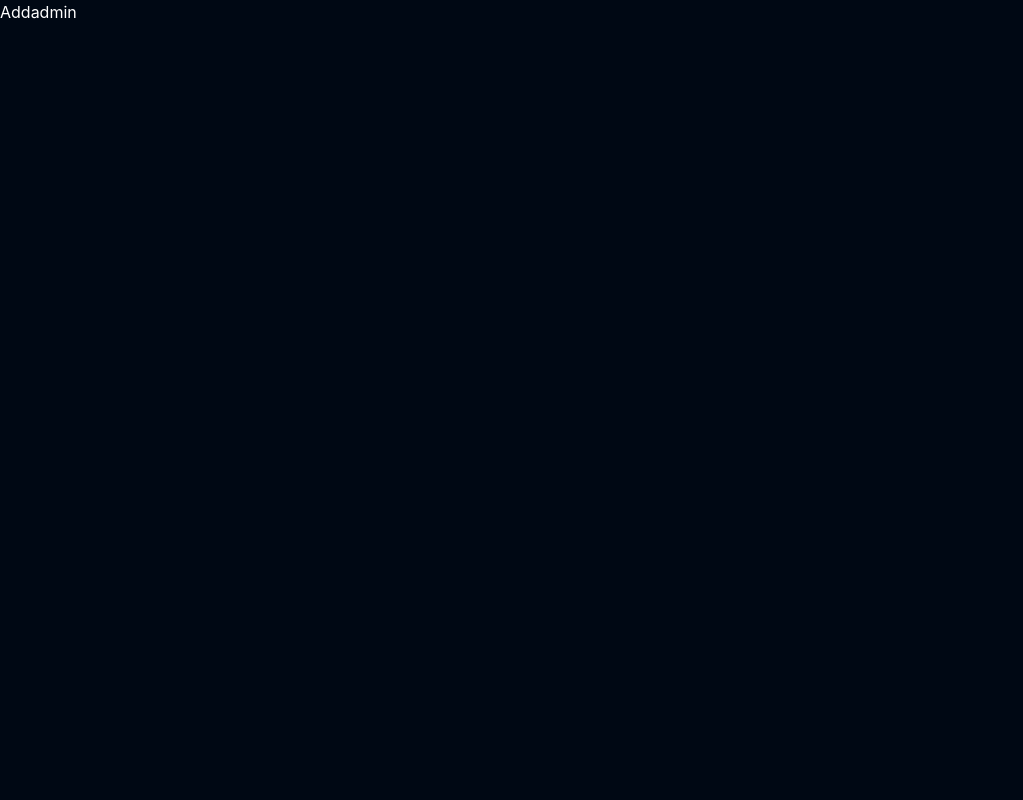
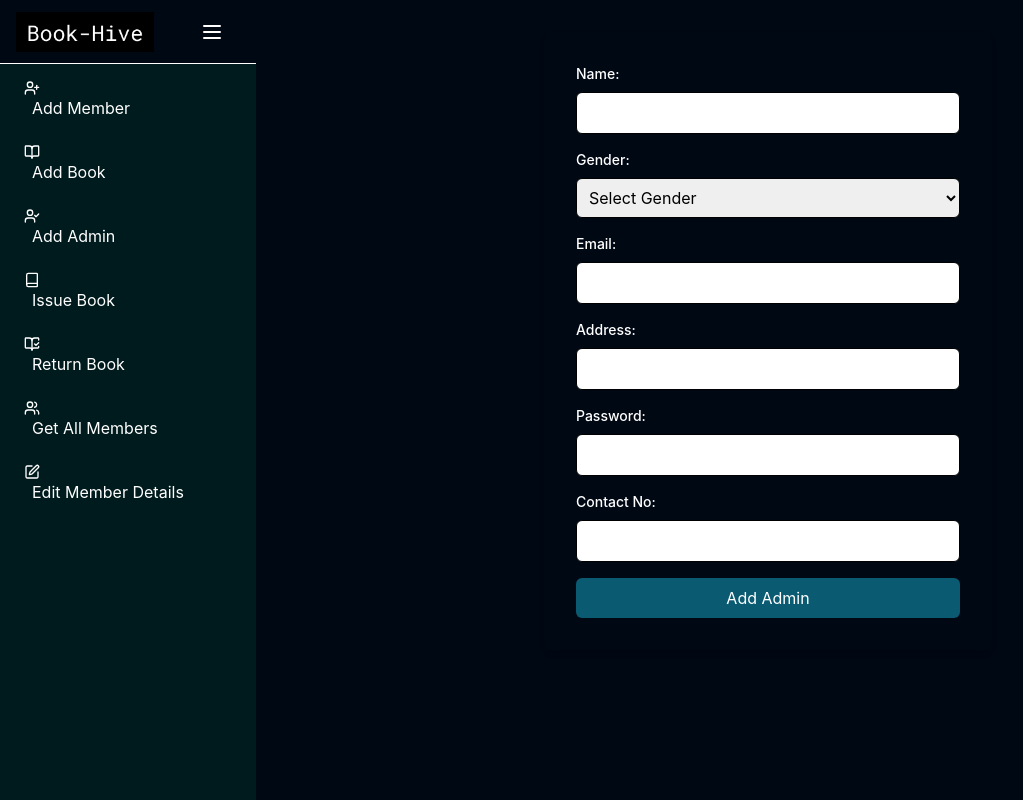
Before and after one commit to mohnish2908/book-hive, a React (Create React App) app: page /admin/addadmin in a window 1280 px wide. Shown: the whole page, without its empty margins (0-1023 px from the left). Built offline with nearby package versions, Linux system fonts and the light colour scheme.

Commit message:
add admin page done

```diff
--- a/src/dashboards/Admin.jsx
+++ b/src/dashboards/Admin.jsx
@@ -7,10 +7,15 @@ const Admin = () => {
   const { data } = location.state || {};
 
   return (
-    <div className='flex flex-row text-white'>
-      <Adminsidebar data={data} />
-      <div>
-        <h1>Welcome, {data?.name}</h1>
+    <div className='flex flex-row min-h-screen bg-gray-900 text-white'>
+      <div className='w-1/4'>
+        <Adminsidebar data={data} />
+      </div>
+      <div className='flex flex-col items-center p-8 bg-gray-800 rounded-lg shadow-lg w-3/4 translate-y-[30%] translate-x-[-5%]'>
+        <h1 className='text-3xl font-bold mb-4'>Welcome, {data?.name}</h1>
+        <p className='text-lg mb-2'>AdminId: {data.adminId}</p>
+        <p className='text-lg mb-2'>Email: {data.email}</p>
+        <p className='text-lg mb-2'>Contact Number: {data.contactNo}</p>
       </div>
     </div>
   );
--- a/src/dashboards/Adminsidebarpages/Addadmin.jsx
+++ b/src/dashboards/Adminsidebarpages/Addadmin.jsx
@@ -1,9 +1,148 @@
-import React from 'react'
+import React, { useState } from 'react';
+import Adminsidebar from '../../components/Adminsidebar';
+import { useLocation } from 'react-router-dom';
 
 const Addadmin = () => {
+  const [members, setMembers] = useState([]);
+  const location = useLocation();
+  const { data } = location.state || {};
+
+  const [formData, setFormData] = useState({
+    name: '',
+    gender: '',
+    email: '',
+    address: '',
+    password: '',
+    contactNo: ''
+  });
+
+  const [con, setCon] = useState('');
+
+  const handleChange = (e) => {
+    const { name, value } = e.target;
+    setFormData({
+      ...formData,
+      [name]: value
+    });
+  };
+
+  const handleSubmit = async (e) => {
+    e.preventDefault();
+    let response;
+    try {
+      console.log(formData);
+
+      response = await fetch(`http://localhost:8080/admin/createAdmin`, {
+        method: 'POST',
+        headers: {
+          'Content-Type': 'application/json',
+        },
+        body: JSON.stringify(formData),
+      });
+      const d = await response.json();
+      console.log(d);
+      if (d.data === null) {
+        setCon(d.error.message);
+      } else {
+        setCon('User registered successfully ' + d.data.registrationId);
+      }
+    } catch (networkError) {
+      console.error('Network error:', networkError);
+      return;
+    }
+  };
+
   return (
-    <div className='text-white'>Addadmin</div>
-  )
+    <div className='text-white flex'>
+      <div>
+        <Adminsidebar data={data} />
+      </div>
+
+      <div className='w-full max-w-md mx-auto mt-8'>
+        <form onSubmit={handleSubmit} className='bg-gray-800 p-8 rounded-lg shadow-md'>
+          <div className='mb-4'>
+            <label className='block text-sm font-medium mb-2'>Name:</label>
+            <input
+              type="text"
+              name="name"
+              value={formData.name}
+              onChange={handleChange}
+              required
+              className='w-full p-2 border border-gray-300 rounded-md'
+              style={{ color: 'black' }}
+            />
+          </div>
+          <div className='mb-4'>
+            <label className='block text-sm font-medium mb-2'>Gender:</label>
+            <select
+              name="gender"
+              value={formData.gender}
+              onChange={handleChange}
+              required
+              className='w-full p-2 border border-gray-300 rounded-md'
+              style={{ color: 'black' }}
+            >
+              <option value="">Select Gender</option>
+              <option value="male">Male</option>
+              <option value="female">Female</option>
+            </select>
+          </div>
+          <div className='mb-4'>
+            <label className='block text-sm font-medium mb-2'>Email:</label>
+            <input
+              type="email"
+              name="email"
+              value={formData.email}
+              onChange={handleChange}
+              required
+              className='w-full p-2 border border-gray-300 rounded-md'
+              style={{ color: 'black' }}
+            />
+          </div>
+          <div className='mb-4'>
+            <label className='block text-sm font-medium mb-2'>Address:</label>
+            <input
+              type="text"
+              name="address"
+              value={formData.address}
+              onChange={handleChange}
+              required
+              className='w-full p-2 border border-gray-300 rounded-md'
+              style={{ color: 'black' }}
+            />
+          </div>
+          <div className='mb-4'>
+            <label className='block text-sm font-medium mb-2'>Password:</label>
+            <input
+              type="password"
+              name="password"
+              value={formData.password}
+              onChange={handleChange}
+              required
+              className='w-full p-2 border border-gray-300 rounded-md'
+              style={{ color: 'black' }}
+            />
+          </div>
+          <div className='mb-4'>
+            <label className='block text-sm font-medium mb-2'>Contact No:</label>
+            <input
+              type="text"
+              name="contactNo"
+              value={formData.contactNo}
+              onChange={handleChange}
+              required
+              className='w-full p-2 border border-gray-300 rounded-md'
+              style={{ color: 'black' }}
+            />
+          </div>
+          <button type="submit" className='w-full bg-blue-500 text-white p-2 rounded-md hover:bg-blue-600'>
+            Add Admin
+          </button>
+        </form>
+        {con && <p className='mt-4 text-center'>{con}</p>}
+      </div>
+    </div>
+  );
 }
 
-export default Addadmin
+export default Addadmin;
--- a/src/dashboards/Adminsidebarpages/Addbook.jsx
+++ b/src/dashboards/Adminsidebarpages/Addbook.jsx
@@ -1,8 +1,24 @@
-import React from 'react'
+
+import React, { useState } from 'react';
+import Adminsidebar from '../../components/Adminsidebar';
+import { useLocation } from 'react-router-dom';
 
 const Addbook = () => {
+  const [members, setMembers] = useState([]);
+  const location = useLocation();
+  const { data } = location.state || {};
+
+
   return (
-    <div className='text-white'>Addbook</div>
+    <div className='text-white'>
+      <div>
+        <Adminsidebar data={data} />
+      </div>
+
+      <div>
+
+      </div>
+    </div>
   )
 }
 
--- a/src/dashboards/Adminsidebarpages/Addmember.jsx
+++ b/src/dashboards/Adminsidebarpages/Addmember.jsx
@@ -2,7 +2,7 @@ import React, { useState } from 'react';
 import Adminsidebar from '../../components/Adminsidebar';
 import { useLocation } from 'react-router-dom';
 
-const Addmember = ({ adminId }) => {
+const Addmember = () => {
   const [members, setMembers] = useState([]);
   const location = useLocation();
   const { data } = location.state || {};
```
Also changed, not shown: 1 other file (tests, documents, lock files or other folders).
